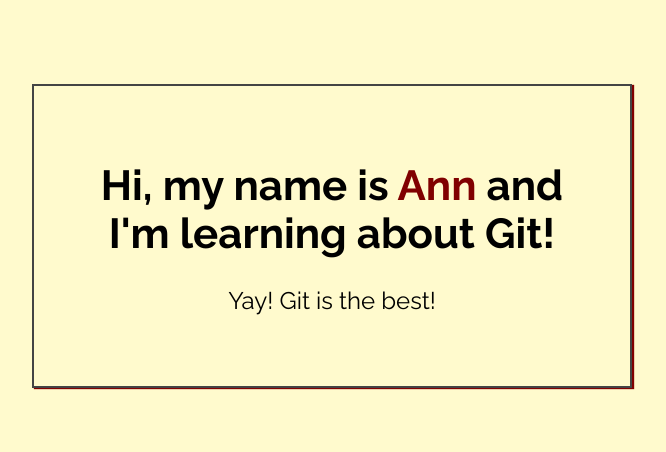
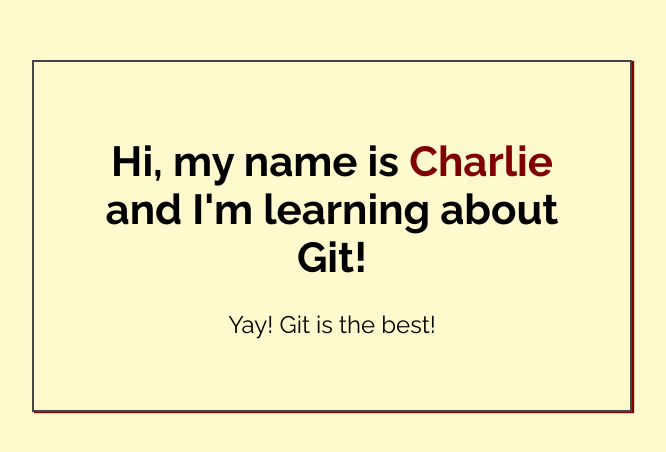
Before and after one commit to sfloriana8/my-first-repo, a plain HTML site: page index.html in a window 1280 px wide. Shown: the part 164-616 px from the top of the page, without its empty margins (308-974 px from the left). Drawn offline with Linux system fonts and the light colour scheme.

Commit message:
added name to index.html

```diff
--- a/index.html
+++ b/index.html
@@ -14,7 +14,7 @@
 <body>
 
     <div class="greeting">
-        <h1>Hi, my name is <span class="highlight">Ann</span> and I'm learning about Git! </h1>
+        <h1>Hi, my name is <span class="highlight">Charlie</span> and I'm learning about Git! </h1>
 
         <p>Yay! Git is the best!</p>
     </div>
```
